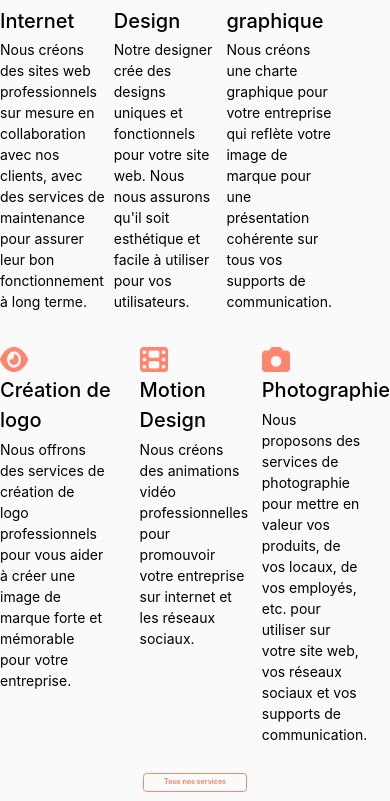
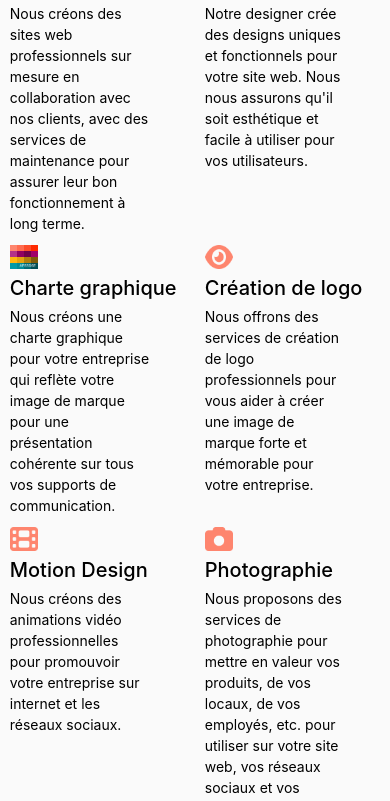
Before and after one commit to Zhamza1/Agence-digitale, a React (Create React App) app: page / in a window 390 px wide. Shown: the part 1159-1960 px from the top of the page. Built offline with nearby package versions, Linux system fonts and the light colour scheme.

Commit message:
Good for Change the flex disposition home

```diff
--- a/src/components/header.jsx
+++ b/src/components/header.jsx
@@ -24,7 +24,7 @@ const Header = () => {
       <header className=" pt-[2.8rem] bg-header2 w-[100%] md:py-[1rem] md:flex md:flex-row-reverse " >
         <nav className='z-[100000]' ref={navRef} >
           <ul className='flex justify-around px-[15rem] text-white items-center text-[24px] md:flex-col md:text-[40px] text-[2.4rem]  '  >
-            <NavLink  to="/" className='w-[8rem] h-[10rem] ' > <img src={Logo} alt="logo du site zhamza" /> </NavLink>
+            <NavLink  to="/" className='w-[8rem] h-[10rem] md:w-[12rem] md:h-[15rem] ' > <img src={Logo} alt="logo du site zhamza" /> </NavLink>
               <li className=' font-medium text-[#ffffff] opacity-50 hover:opacity-100 transition-all duration-500 uppercase '  > <NavLink to="/realisations" className={({ isActive }) => isActive ? activeLink : undefined}> Réalisations  </NavLink></li>
               <li className=' font-medium text-[#ffffff] opacity-50 hover:opacity-100 transition-all duration-500 '  > <NavLink to="/services" className={({ isActive }) => isActive ? activeLink : undefined}>  SERVICES </NavLink> </li>
               <li className=' font-medium text-[#ffffff] opacity-50 hover:opacity-100 transition-all duration-500 '  > <NavLink to="/contact" className={({ isActive }) => isActive ? activeLink : undefined}>CONTACT </NavLink> </li>
--- a/src/components/logo.jsx
+++ b/src/components/logo.jsx
@@ -4,10 +4,10 @@ import React from 'react'
 const Logo = (props) => {
   return (
       <>
-      <article>
-        <figure><img className='w-[8rem] h-[7rem]  ' src={`${props.picto}`} alt={`${props.alt}`} /></figure>
+      <article className={`${props.style}`} >
+        <figure><img className='w-[8rem] h-[7rem] ' src={`${props.picto}`} alt={`${props.alt}`} /></figure>
         <h3 className='mt-[1rem] font-medium  ' > {props.pictoH3} </h3>
-        <p className='mt-[1rem] w-[40rem] xl:w-[30rem] ' > {props.pictoP} </p>
+        <p className='mt-[1rem] w-[40rem] ' > {props.pictoP} </p>
       </article>
 
 
--- a/src/index.css
+++ b/src/index.css
@@ -94,9 +94,7 @@ body {
                 font-size: 14px ;
             }
 
-        button {
-                font-size: 18px ;
-            }
+
 
 
 
@@ -107,6 +105,11 @@ body {
             html {
                 font-size: 5px;
             }
+
+            button {
+                font-size: 14px ;
+            }
+
             }
 
             @media only screen and (max-width : 425px) {
--- a/src/page/home.jsx
+++ b/src/page/home.jsx
@@ -35,8 +35,8 @@ const Home = (name,picto,pictoH3,pictoP,alt) => {
     <section className=' bg-header2 lg:bg-header1024 sm:bg-header425 bg-no-repeat 2xl:pb-[8rem]  pb-[6rem] text-white w-full rounded-bl-[8rem] lg:pb-[4rem]'>
        <header className='pt-[2.8rem] pb-[3.4rem] md:flex md:flex-row-reverse '>
         <nav className='z-[100000]' ref={navRef} >
-          <ul className='flex justify-around px-[15rem] text-white items-center font-regular md:flex-col text-[2.4rem] '>
-            <Link to="/" className="w-[8rem] h-[10rem] " > <img src={Logo} alt="logo du site zhamza" /> </Link>
+          <ul className='flex justify-around px-[15rem] text-white items-center font-regular md:flex-col text-[2.4rem] md:text-[40px] '>
+            <Link to="/" className="w-[8rem] h-[10rem] md:w-[12rem] md:h-[15rem] " > <img src={Logo} alt="logo du site zhamza" /> </Link>
             <Link to="/realisations" ><li className=' font-medium text-[#ffffff] opacity-50 hover:opacity-100 transition-all duration-500 active:opacity-100 uppercase '>Réalisations</li> </Link>
             <Link to="/services"> <li className=' font-medium text-[#ffffff] opacity-50 hover:opacity-100 transition-all duration-500 active:opacity-100 ' >SERVICES</li></Link>
             <Link to="/contact" > <li className=' font-medium text-[#ffffff] opacity-50 hover:opacity-100 transition-all duration-500 active:opacity-100 ' >CONTACT</li> </Link>
@@ -58,7 +58,7 @@ const Home = (name,picto,pictoH3,pictoP,alt) => {
 
 </h3>
 
-        <div className='pt-[3rem]' ><Link to="/contact" > <button type='submit' className=' text-[#FE6965] bg-[#FFFFFF] font-medium px-[4rem] py-[0.5rem] rounded-full hover:bg-[#EFEFEF]  transition ease-in-out delay-100 ' >Contact</button> </Link> </div>
+        <div className='pt-[3rem]' ><Link to="/contact" > <button type='submit' className=' text-[#FE6965] bg-[#FFFFFF] font-medium px-[4rem] py-[0.5rem] rounded-full hover:bg-[#EFEFEF]  transition ease-in-out delay-100 text-[2rem] md:text-[14px] ' >Contact</button> </Link> </div>
         </div>
 
     </section>
@@ -67,23 +67,22 @@ const Home = (name,picto,pictoH3,pictoP,alt) => {
       <h1 className=' flex justify-center mt-[8rem] mb-[4rem] '>Transformation digitale </h1>
       <h3 className='flex justify-center text-center  ' >Nous vous accompagnons dans votre transformation digitale avec une expertise <br /> multi-domaines. Nous créons des sites web professionnels, développons votre <br /> présence en ligne et mettons en place des stratégies marketing efficaces. Nous <br /> vous garantissons un suivi et une mise en œuvre sur mesure pour atteindre vos <br /> objectifs commerciaux.</h3>
 
-      <div className='flex justify-around mt-[8rem] ' >
-        <LogoComponent picto={Vector} pictoH3="Site Internet" pictoP="Nous créons des sites web professionnels sur mesure en collaboration avec nos clients, avec des services de maintenance pour assurer leur bon fonctionnement à long terme." alt="Logo qui illustre le codage informatique" />
-        <LogoComponent picto={LogoWebDesign} pictoH3="Web Design" pictoP="Notre designer crée des designs uniques et fonctionnels pour votre site web. Nous nous assurons qu'il soit esthétique et facile à utiliser pour vos utilisateurs." alt="Logo qui illustre le web design" />
-        <LogoComponent picto={Charte} pictoH3="Charte graphique" pictoP="Nous créons une charte graphique pour votre entreprise qui reflète votre image de marque pour une présentation cohérente sur tous vos supports de communication."alt="Logo qui illustre les charte graphique que nous proposons" />
-      </div>
-      <div className='flex justify-around mt-[10rem] ' >
-        <LogoComponent picto={CreationLogo} pictoH3="Création de logo" pictoP="Nous offrons des services de création de logo professionnels pour vous aider à créer une image de marque forte et mémorable pour votre entreprise." alt="Logo qui illustre la création de logo"/>
-        <LogoComponent picto={MotionDesign} pictoH3="Motion Design" pictoP="Nous créons des animations vidéo professionnelles pour promouvoir votre entreprise sur internet et les réseaux sociaux." alt="Logo qui illustre le motion design"/>
-        <LogoComponent picto={Photo} pictoH3="Photographie" pictoP="Nous proposons des services de photographie pour mettre en valeur vos produits, de vos locaux, de vos employés, etc. pour utiliser sur votre site web, vos réseaux sociaux et vos supports de communication." alt="Logo qui illustre les photos que l'on peut prendre pour vous"/>
+      <div className='flex justify-around mt-[8rem] flex-wrap' >
+        <LogoComponent style="md:w-[45%] w-[30%]" picto={Vector} pictoH3="Site Internet" pictoP="Nous créons des sites web professionnels sur mesure en collaboration avec nos clients, avec des services de maintenance pour assurer leur bon fonctionnement à long terme." alt="Logo qui illustre le codage informatique" />
+        <LogoComponent style="md:w-[45%] w-[30%]" picto={LogoWebDesign} pictoH3="Web Design" pictoP="Notre designer crée des designs uniques et fonctionnels pour votre site web. Nous nous assurons qu'il soit esthétique et facile à utiliser pour vos utilisateurs." alt="Logo qui illustre le web design" />
+        <LogoComponent style="md:w-[45%] w-[30%] md:mt-[3rem]" picto={Charte} pictoH3="Charte graphique" pictoP="Nous créons une charte graphique pour votre entreprise qui reflète votre image de marque pour une présentation cohérente sur tous vos supports de communication."alt="Logo qui illustre les charte graphique que nous proposons" />
+
+        <LogoComponent style="md:w-[45%] w-[30%] mt-[3rem] " picto={CreationLogo} pictoH3="Création de logo" pictoP="Nous offrons des services de création de logo professionnels pour vous aider à créer une image de marque forte et mémorable pour votre entreprise." alt="Logo qui illustre la création de logo"/>
+        <LogoComponent style="md:w-[45%] w-[30%] mt-[3rem]" picto={MotionDesign} pictoH3="Motion Design" pictoP="Nous créons des animations vidéo professionnelles pour promouvoir votre entreprise sur internet et les réseaux sociaux." alt="Logo qui illustre le motion design"/>
+        <LogoComponent style="md:w-[45%] w-[30%] mt-[3rem] " picto={Photo} pictoH3="Photographie" pictoP="Nous proposons des services de photographie pour mettre en valeur vos produits, de vos locaux, de vos employés, etc. pour utiliser sur votre site web, vos réseaux sociaux et vos supports de communication." alt="Logo qui illustre les photos que l'on peut prendre pour vous"/>
       </div>
 
       <div className='flex justify-center mt-[8rem] mb-[7rem] ' >
-       <button className='text-[#FE856E] font-bold px-[20px] py-[1rem] rounded-[1rem] hover:bg-[#F0BDB3] transition ease-in-out delay-100 border-[1px] border-[#FE856E] hover:text-[#24252D] text-[2.0rem]  ' ><Link to="/services" > Tous nos services</Link></button>
+       <button className='text-[#FE856E] font-bold px-[20px] py-[1rem] rounded-[1rem] hover:bg-[#F0BDB3] transition ease-in-out delay-100 border-[1px] border-[#FE856E] hover:text-[#24252D] text-[2.0rem] md:text-[14px] ' ><Link to="/services" > Tous nos services</Link></button>
       </div>
       <div className=' lg:bg-spaceBetween-1024 xl:bg-spaceBetween w-[100%] h-[100%] bg-no-repeat	pt-[6rem] bg-spaceBetween-2560 rounded-tr-[10rem] rounded-bl-[10rem] ' >
         <h2 className=' text-main text-center mt-[2rem] ' >Pour en savoir plus sur notre équipe et nos <br /> compétences, n'hésitez pas à nous <br /> contacter pour discuter de votre projet.</h2>
-         <div className='flex justify-center mt-[4rem]  ' > <button className=' flex justify-center text-[#FE856E] font-bold px-[2rem] py-[1rem] rounded-[1rem] hover:bg-[#F0BDB3] transition ease-in-out delay-100 border-[1px] border-[#FE856E] hover:text-[#24252D] mb-[10rem] bg-main text-[2.0rem] '><Link to="/contact">Contact</Link></button></div>
+         <div className='flex justify-center mt-[4rem]  ' > <button className=' flex justify-center text-[#FE856E] font-bold px-[2rem] py-[1rem] rounded-[1rem] hover:bg-[#F0BDB3] transition ease-in-out delay-100 border-[1px] border-[#FE856E] hover:text-[#24252D] mb-[10rem] bg-main text-[2.0rem] md:text-[14px] '><Link to="/contact">Contact</Link></button></div>
       </div>
 
     </section>
--- a/tailwind.config.js
+++ b/tailwind.config.js
@@ -18,6 +18,9 @@ module.exports = {
       // => @media (max-width: 1023px) { ... }
 
       'md': {'max': '768px'},
+      // => @media (max-width: 767px) { ... }
+
+      'md2': {'min': '768px'},
       // => @media (max-width: 767px) { ... }
 
       'sm': {'max': '425px'},
```
